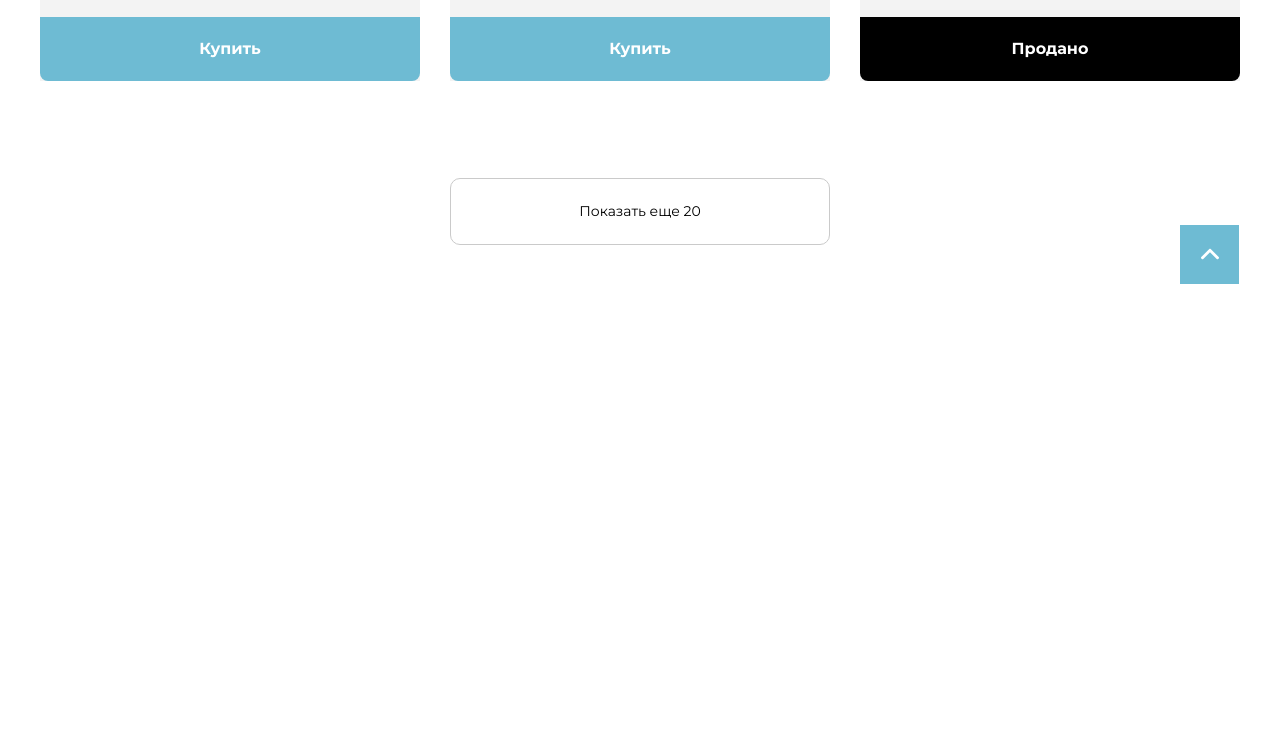
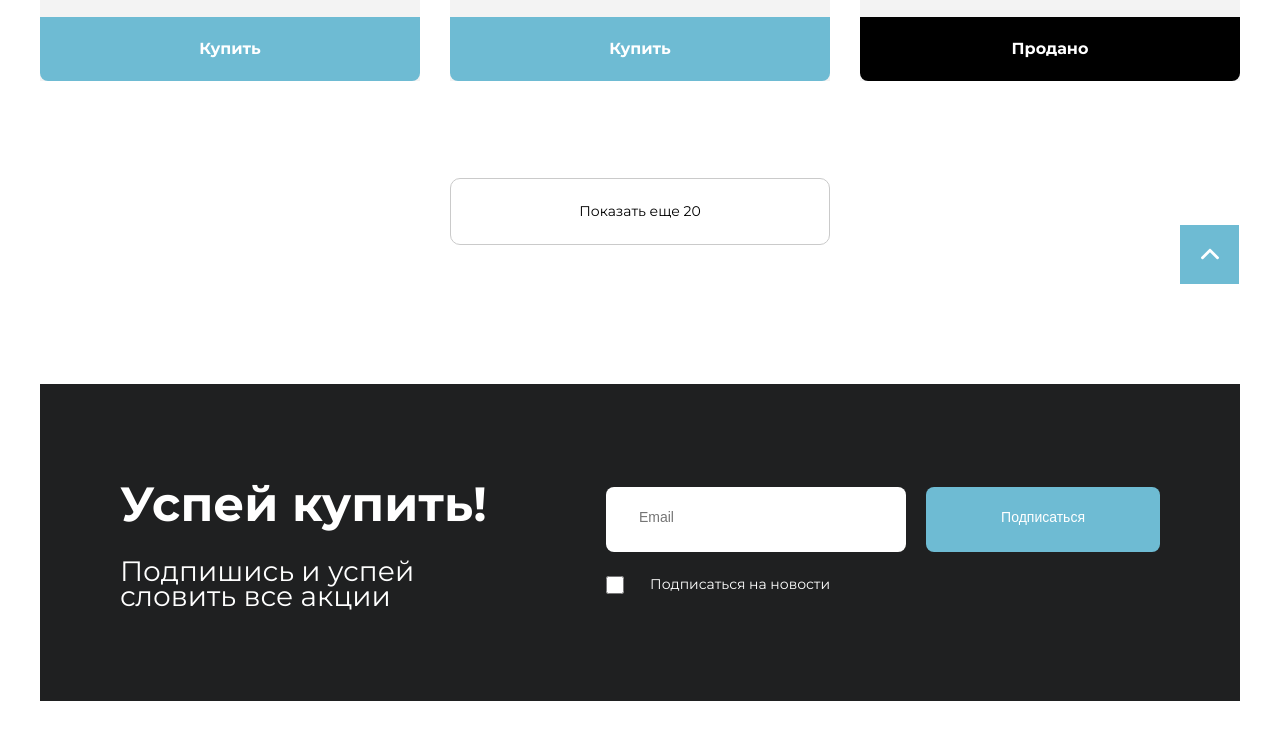
Before and after one commit to kirillcernikov/T-Task, a plain HTML site: page index.html in a window 1280 px wide. Shown: the part 1333-2072 px from the top of the page. Before the commit the page ends 1637 px from the top, so only its background shows below. Drawn offline with Linux system fonts and the light colour scheme.

Commit message:
Сверстана основная страница

```diff
--- a/css/style.css
+++ b/css/style.css
@@ -39,16 +39,24 @@ a{
   line-height: 22px;
   color: #fff;
 }
-.phone{
+.menu_tab:hover{
+  font-weight: bold;
+  text-decoration: underline;
+}
+.phone-number{
   font-size: 18px;
   line-height: 29px;
   font-weight: bold;
   color: #fff;
   display: block;
 }
+.phone-number:hover{
+  color: #6EBBD3;
+}
 .phone span{
   display: flex;
   justify-content: flex-end;
+  color: #fff;
   font-size: 13px;
   font-weight: normal;
   line-height: 22px;
@@ -216,3 +224,69 @@ a{
   top: 20px;
   right: 20px;
 }
+.footer{
+  background-color: #1F2021;
+  margin-top: 80px;
+}
+.footer-content{
+  display: flex;
+  justify-content: space-between;
+  align-items: center;
+  color: #fff;
+  padding: 91px 80px;
+}
+.buy{
+  font-weight: bold;
+  font-size: 48px;
+  line-height: 59px;
+}
+.hurry-info{
+  display: inline-block;
+  margin-top: 25px;
+  font-size: 28px;
+  line-height: 25px;
+
+}
+.footer{
+  margin-bottom: 100px;
+}
+.footer-form{
+  display: flex;
+  justify-content: space-between;
+  align-items: center;
+}
+.email{
+  width: 300px;
+  padding: 22px 0 26px 33px;
+  font-size: 14px;
+  line-height: 17px;
+  border: none;
+  outline: none;
+  border-radius: 8px;
+}
+.submit{
+  padding: 22px 75px 26px 75px;
+  margin-left: 16px;
+  background-color: #6EBBD3;
+  color: #fff;
+  font-size: 14px;
+  line-height: 17px;
+  border: none;
+  outline: none;
+  border-radius: 8px;
+  cursor: pointer;
+
+}
+.checkbox{
+  margin-top: 24px;
+  width: 18px;
+  height: 18px;
+}
+.checkbox-text{
+  display: inline-block;
+  position: relative;
+  top: -5px;
+  margin-left: 22px;
+  font-size: 14px;
+  line-height: 17px;
+}
--- a/index.html
+++ b/index.html
@@ -22,7 +22,7 @@
           <li><a href="#" class="menu_tab">Profile</a></li>
         </ul>
       <div class="phone">
-        <a href="tel:+544 3490 00000" class="phone">+544 3490 00000</a>
+        <a href="tel:+544 3490 00000" class="phone-number">+544 3490 00000</a>
         <span>Звони скорее!</span>
       </div>
     </div>
@@ -255,5 +255,27 @@
         </svg></a>
 
  </main>
+ <footer>
+   <div class="container">
+     <div class="footer">
+      <div class="footer-content">
+        <div class="hurry">
+          <h3 class="buy">Успей купить!</h3>
+          <span class="hurry-info">Подпишись и успей <br> словить все акции</span>
+        </div>
+        <div class="footer-form">
+          <div class="email-form">
+            <form action="">
+              <input type="email" class="email" placeholder="Email">
+              <button class="submit">Подписаться</button>
+            </form>
+            <input type="checkbox" class="checkbox" >
+            <span class=checkbox-text>Подписаться на новости</span>
+
+        </div>
+      </div>
+     </div>
+   </div>
+ </footer>
 </body>
 </html>
```
